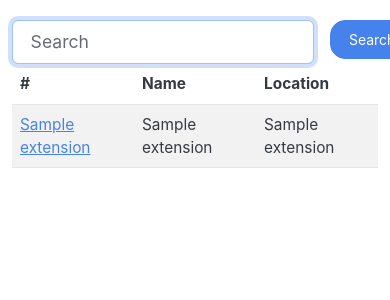
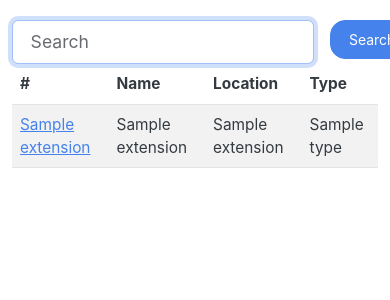
Before and after one commit to olell/uURU, a Python web app: template templates/web/phonebook.j2.html in a window 390 px wide; the page is wider, and only the part inside the window is pictured. Shown: the part 59-359 px from the top of that part. Run offline with Jinja, Linux system fonts and the light colour scheme; the template is opened without the code that fills it: most values are stand-ins (such as "Sample title", 1, 10 or a date in 2020).

Commit message:
🚸 showing phonetype in phonebook

```diff
--- a/templates/web/phonebook.j2.html
+++ b/templates/web/phonebook.j2.html
@@ -21,6 +21,7 @@
         <th scope="col">#</th>
         <th scope="col">Name</th>
         <th scope="col">Location</th>
+        <th scope="col">Type</th>
         {% if user is defined and user.role == 'admin' %}
         <th scope="col">Public</th>
         <th scope="col">Created By</th>
@@ -35,6 +36,7 @@
         </td>
         <td>{{ extension.name }}</td>
         <td>{{ extension.location_name }}</td>
+        <td>{{ extension.type }}</td>
         {% if user is defined and user.role == 'admin' %}
         <td>{% if not extension.public %} Not Public{% endif %}</td>
         <td>{{ extension.user.username }}</td>
```
